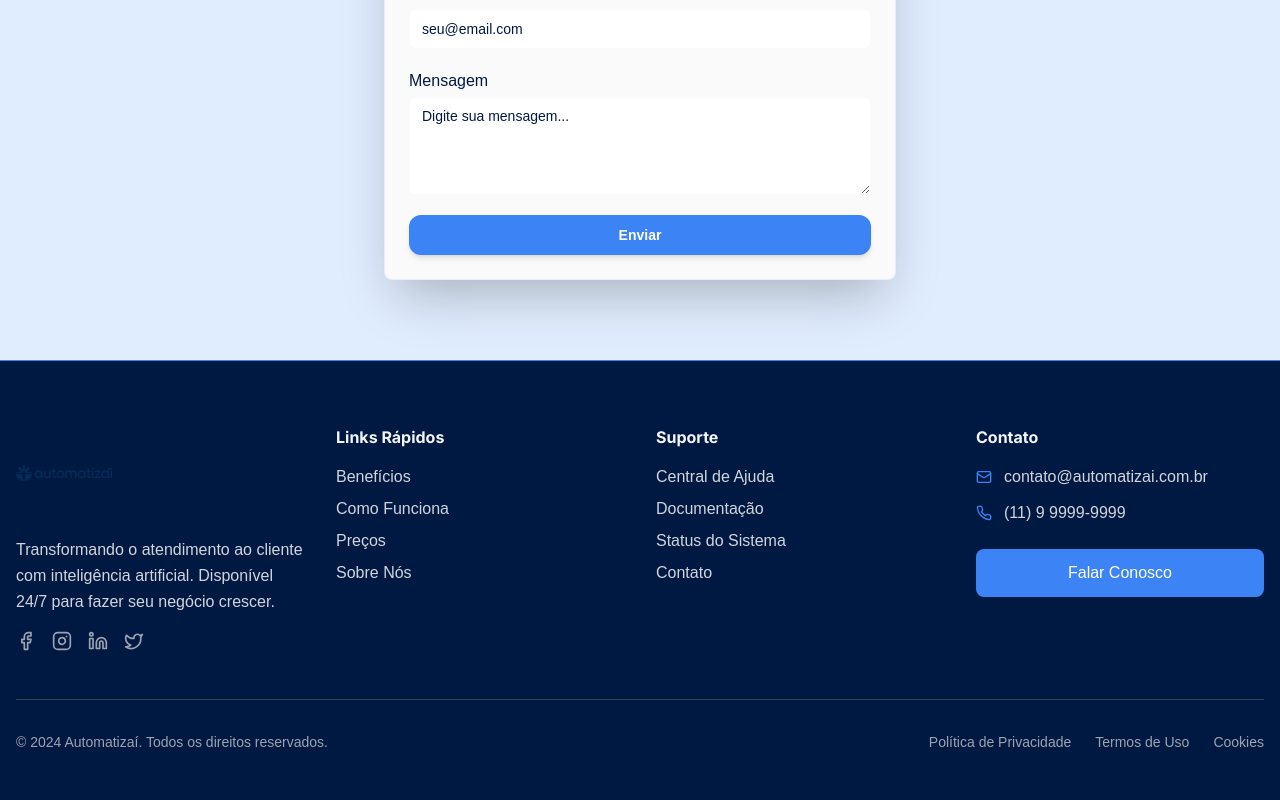
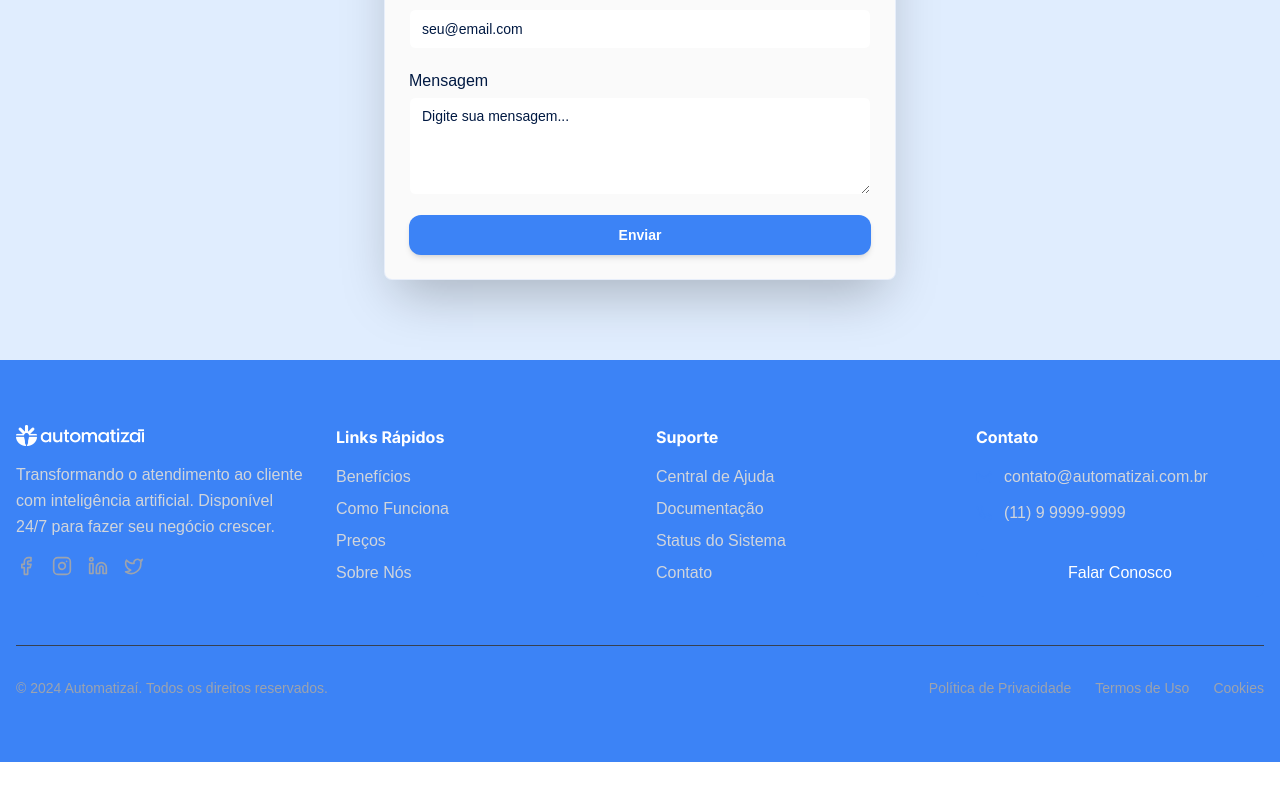
Before and after one commit to fernandokaraka/automatizai-landing, a React (Vite) app: page / in a window 1280 px wide. Shown: the part 5191-5991 px from the top of the page. After the commit the page ends 5953 px from the top, so only its background shows below. Built offline with nearby package versions, Linux system fonts and the light colour scheme.

Commit message:
alteracoes favicon e logo footer

```diff
--- a/index.html
+++ b/index.html
@@ -2,6 +2,7 @@
 <html lang="en">
   <head>
     <meta charset="UTF-8" />
+    <link rel="icon" type="image/png" href="/src/favicon.png" />
     <meta name="viewport" content="width=device-width, initial-scale=1.0" />
     <title>Automatizaí - Atendimento 24/7 com IA</title>
     <meta name="description" content="Reduza custos e aumente a satisfação de clientes com nossos agentes de IA inteligentes. Disponível 24/7 para restaurantes, clínicas, farmácias e mais." />
--- a/src/components/Footer.tsx
+++ b/src/components/Footer.tsx
@@ -1,6 +1,5 @@
 import { Facebook, Instagram, Linkedin, Twitter, Mail, Phone } from 'lucide-react';
-import logoClaro from '../assets/logo - Automatizai - claro.png';
-import logoEscuro from '../assets/logo - Automatizai - escuro.png';
+import logoFooter from '../logo_footer_branco.png';
 import { useEffect, useState } from 'react';
 
 const Footer = () => {
@@ -13,7 +12,7 @@ const Footer = () => {
     return () => observer.disconnect();
   }, []);
   return (
-    <footer id="contato" className="bg-neutral-dark dark:bg-card text-gray-100 dark:text-foreground py-16 border-t border-border">
+    <footer id="contato" className="bg-primary text-white py-16 border-t border-border">
       <div className="container mx-auto px-4">
         {/* Main Footer Content */}
         <div className="grid md:grid-cols-4 gap-8 mb-12">
@@ -21,9 +20,9 @@ const Footer = () => {
           <div className="space-y-4">
             <div className="flex items-center space-x-2">
               <img
-                src={isDark ? logoEscuro : logoClaro}
+                src={logoFooter}
                 alt="Logo Automatizai"
-                className="w-24 h-24 object-contain"
+                className="w-32 h-auto object-contain"
               />
             </div>
             <p className="text-gray-300 dark:text-muted-foreground leading-relaxed">
```
